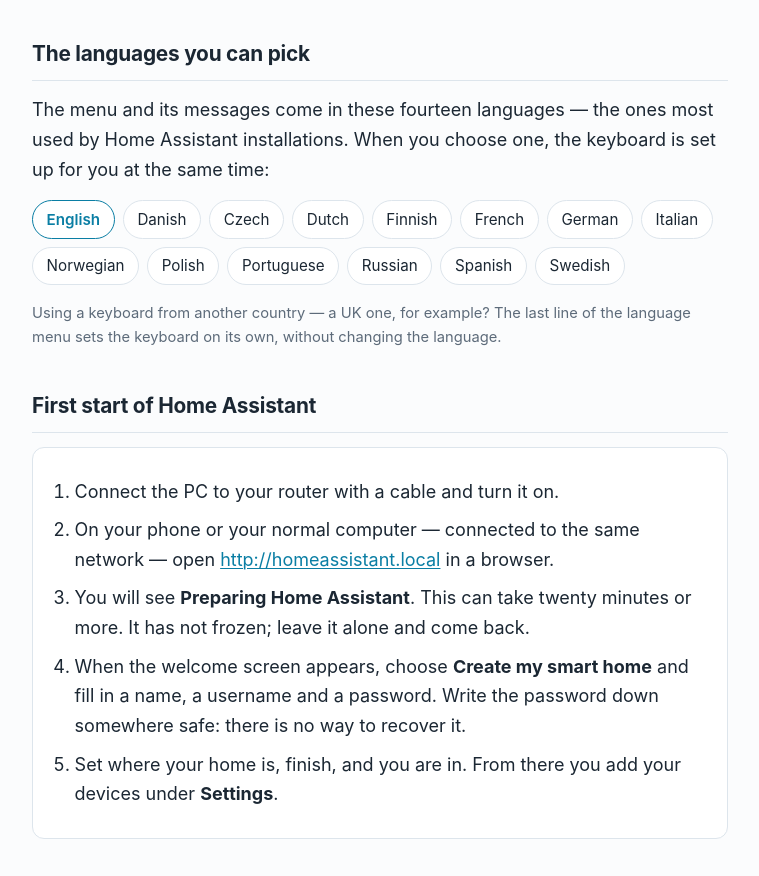
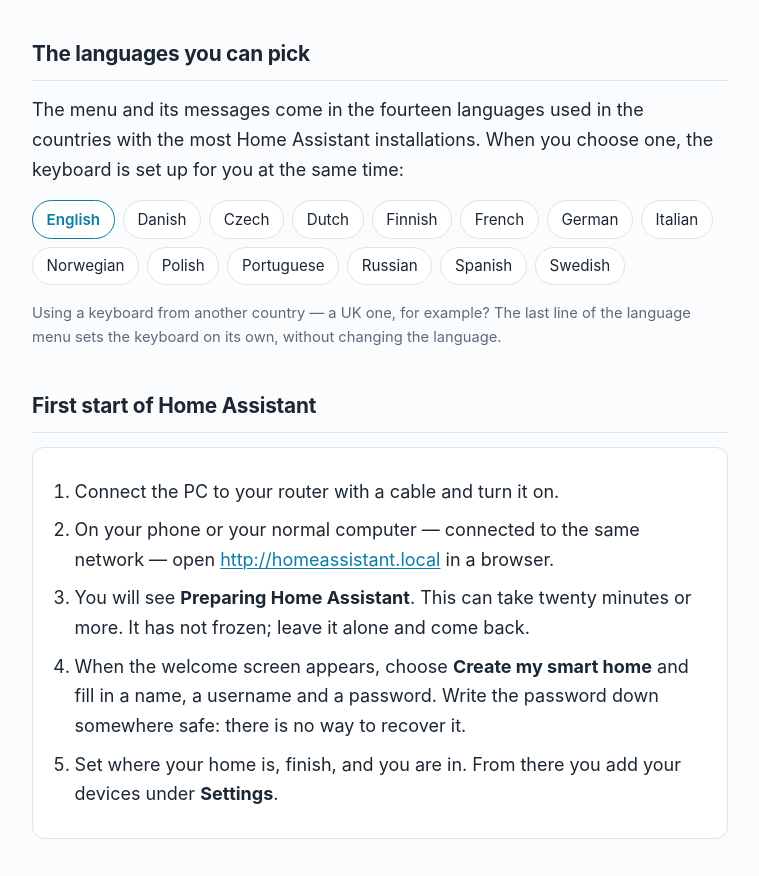
Before and after one commit to cronner/haos-isoinstall, a plain HTML site: page docs/index.html in a window 1280 px wide. Shown: the part 2225-3101 px from the top of the page, without its empty margins (260-1019 px from the left). Drawn offline with Linux system fonts and the light colour scheme.

Commit message:
Name the actual source of the language list
The list comes from the countries with the most Home Assistant
installations, not from any notion of importance. Checking today's
analytics against the fourteen shows what that means: every European
country in the top 25 is covered except Romania, Ukraine and Hungary, and
Chinese is the largest omission. Saying so is more useful than a vague
appeal to popularity.

🤖 Generated with Codebuff
Co-Authored-By: Codebuff <noreply@codebuff.com>

```diff
--- a/docs/index.html
+++ b/docs/index.html
@@ -271,9 +271,9 @@
 
   <h2 id="languages">The languages you can pick</h2>
   <p>
-    The menu and its messages come in these fourteen languages — the ones most
-    used by Home Assistant installations. When you choose one, the keyboard is
-    set up for you at the same time:
+    The menu and its messages come in the fourteen languages used in the
+    countries with the most Home Assistant installations. When you choose one,
+    the keyboard is set up for you at the same time:
   </p>
   <ul class="langs">
     <li>English</li>
```
Also changed, not shown: 1 other file.
